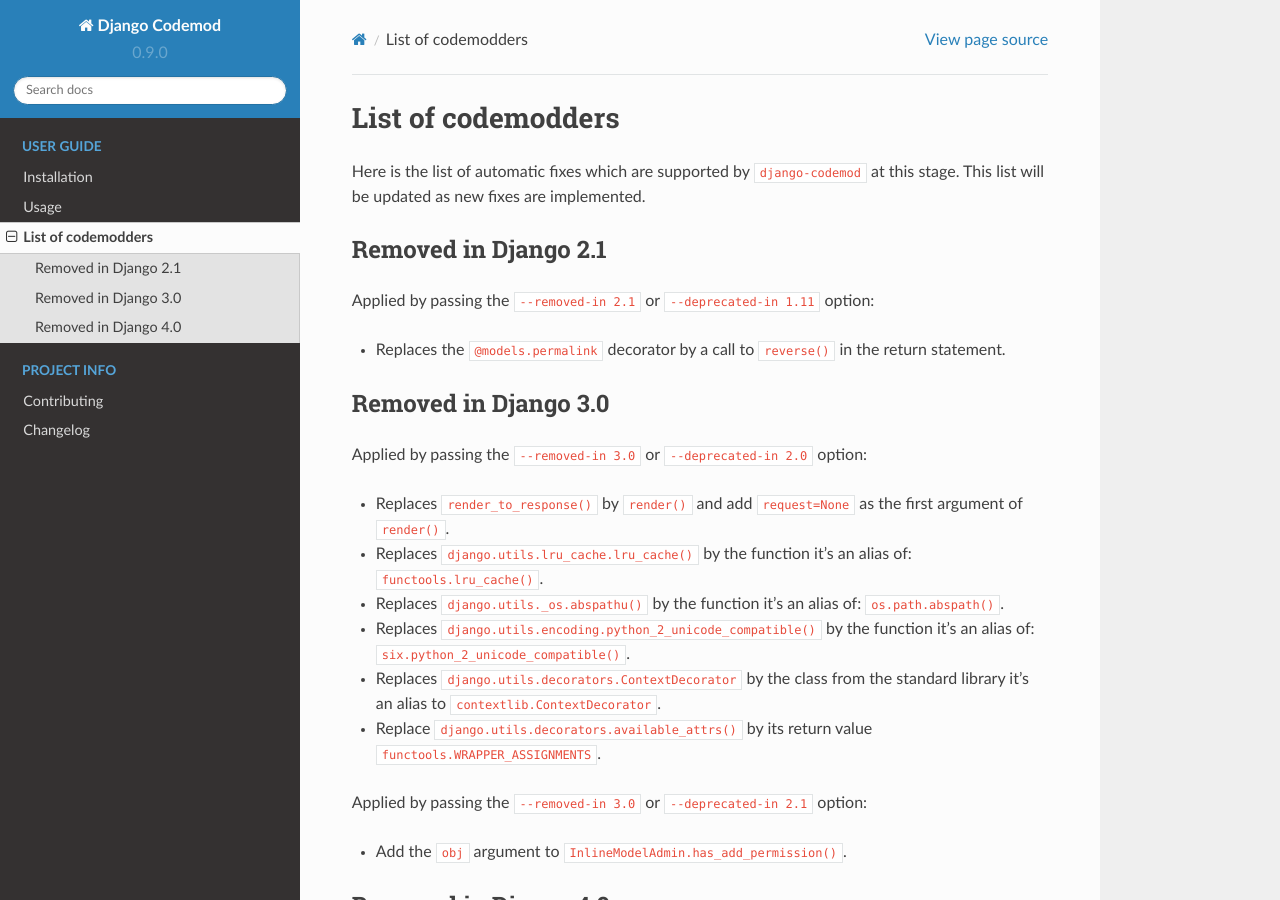
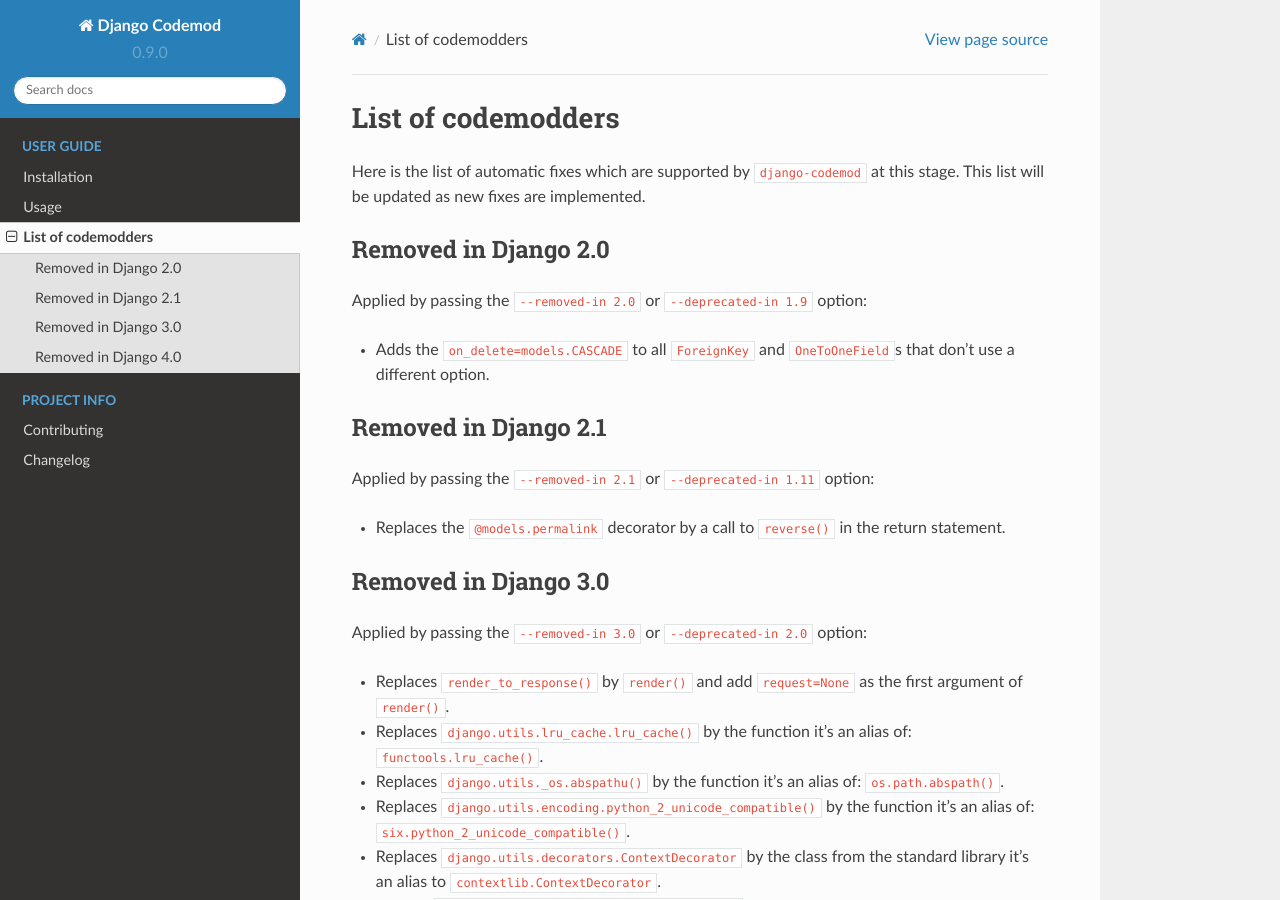
Before and after one commit to browniebroke/django-codemod, a Sphinx documentation site: the page built from docs/codemods.md, in a window 1280 px wide and 900 px high. Built offline with Sphinx 7.4.7 and the Read the Docs theme 2.0.0, drawn with Linux system fonts in a browser that asks for light colours.

Commit message:
Update documentation

```diff
--- a/docs/codemods.md
+++ b/docs/codemods.md
@@ -2,7 +2,15 @@
 
 # List of codemodders
 
-Here is the list of automatic fixes which are supported by `django-codemod` at this stage. This list will be updated as new fixes are implemented.
+Here is the list of automatic fixes which are supported by `django-codemod`
+at this stage. This list will be updated as new fixes are implemented.
+
+## Removed in Django 2.0
+
+Applied by passing the `--removed-in 2.0` or `--deprecated-in 1.9` option:
+
+-   Adds the `on_delete=models.CASCADE` to all `ForeignKey` and `OneToOneField`s
+    that don’t use a different option.
 
 ## Removed in Django 2.1
 
```
